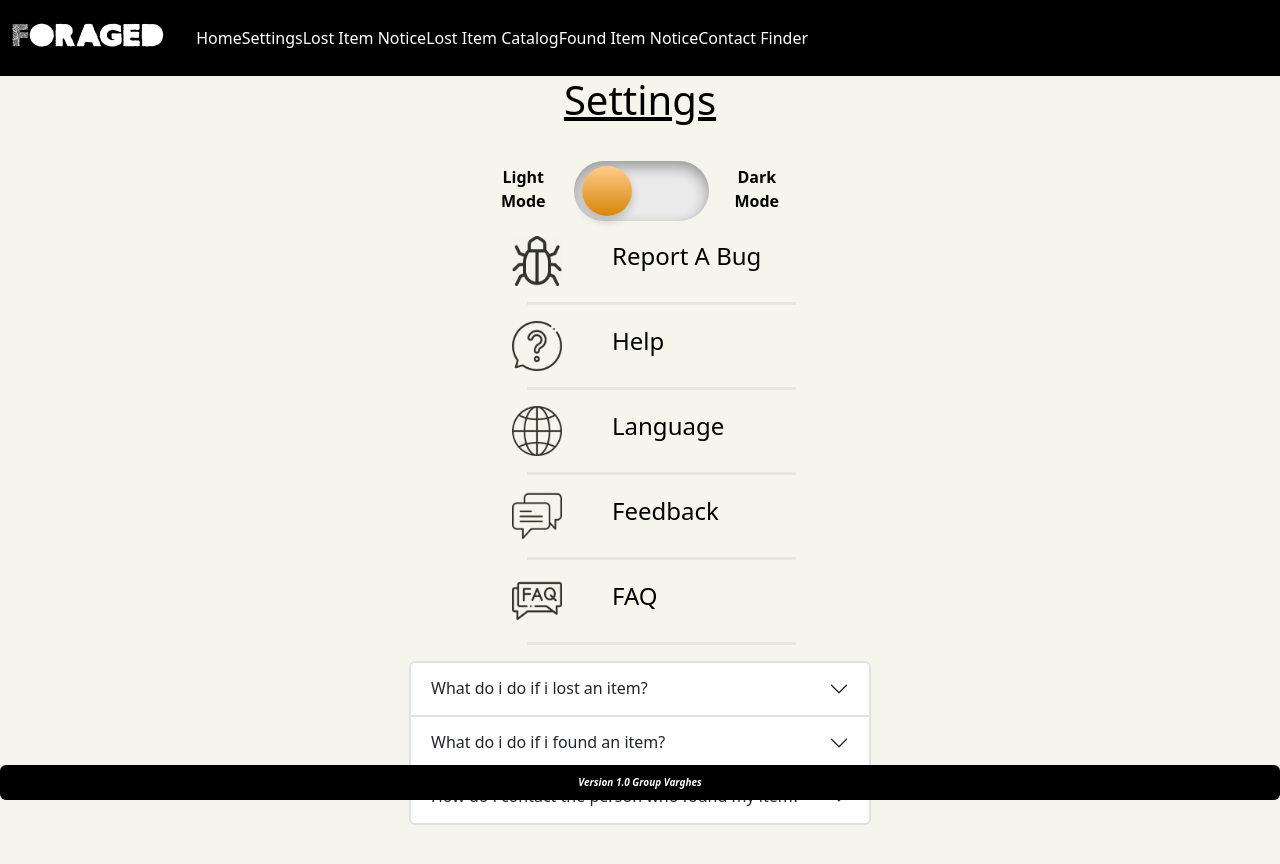
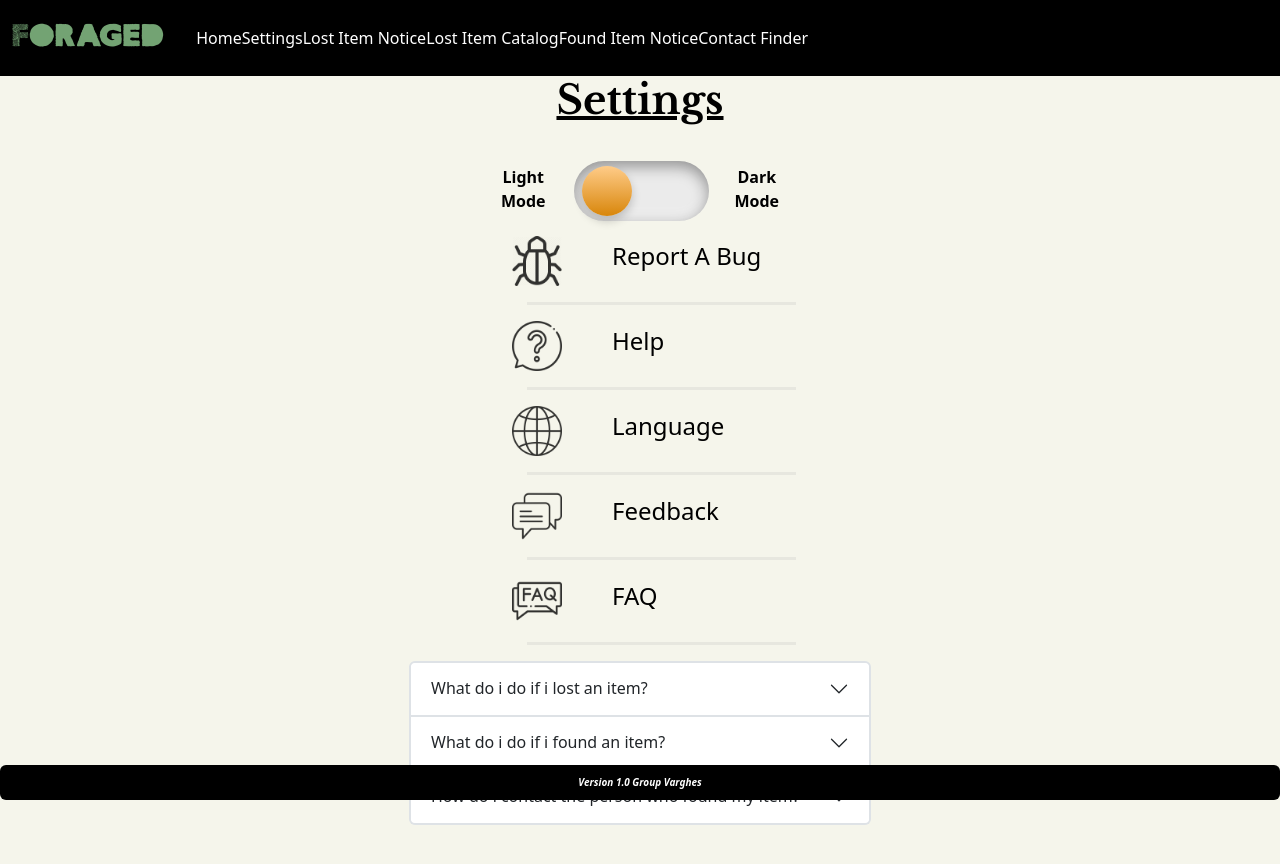
Before and after one commit to MarcusongytDev/lost-and-found-app-client, a React (Create React App) app: page /settings in a window 1280 px wide. Shown: the top 864 px of the page. Built offline with nearby package versions, Linux system fonts and the light colour scheme; no server answers.

Commit message:
Modify Fonts

```diff
--- a/src/pages/contactFinder.css
+++ b/src/pages/contactFinder.css
@@ -64,5 +64,5 @@
     width: 100%;
     font-size: 35px;
     font-weight: 700;
-
+    font-family: 'Libre';
 }
--- a/src/pages/lostItemCatalog.css
+++ b/src/pages/lostItemCatalog.css
@@ -6,4 +6,6 @@
     flex-direction: column;
     align-items: center;
     padding-bottom: 40px;
+    font-family: 'Libre';
+
 }
--- a/src/pages/lostItemNotice.css
+++ b/src/pages/lostItemNotice.css
@@ -1,3 +1,7 @@
+.h1{
+    font-family: 'Libre';
+  }
+
 .LIN-container {
   background-color: #f9f9f9;
   padding: 40px;
@@ -11,6 +15,8 @@
   color: #333;
   text-align: center;
   margin-bottom: 30px;
+  font-family: 'Libre';
+
 }
 
 .LIN-formControl {
--- a/src/pages/settings.css
+++ b/src/pages/settings.css
@@ -1,3 +1,9 @@
+@font-face {
+    font-family: 'Libre';
+    src: url('../fonts/LibreBaskerville-Bold.ttf') format('truetype');
+    font-weight: normal;
+    font-style: normal;
+  }
 
 .settings-overall-settings{
     width: 50%;
@@ -16,6 +22,8 @@
     text-align: center;
     padding-bottom: 10px;
     text-decoration: underline;
+    font-family: 'Libre';
+    font-weight: bold;
 }
 .btn-settings{
     text-align: center;
--- a/src/pages/template.css
+++ b/src/pages/template.css
@@ -14,18 +14,18 @@
 .navbar-title-custom {
     font-family: 'Amazonic'; /* Replace 'YourDesiredFontFamily' with the actual font you want */
     font-size: 33px; /* Adjust the size as needed */
-    /* Add any other font styling properties you need */
+    color: rgb(115, 163, 115);
   }
 
 /* Light mode specific styles */
 .light-mode-theme .navbar-custom {
-background-color: rgba(0, 0, 0); /* Dark green background */
+background-color: rgb(0, 0, 0); /* Dark green background */
 }
 
 /* Dark mode specific styles */
 .dark-mode-theme .navbar-custom {
 background-color: rgba(0, 0, 0); /* Light green background */
-color: #000000; /* Dark green text color */
+color: #ffffff; /* Dark green text color */
 }
 
 .template-footer{
```
